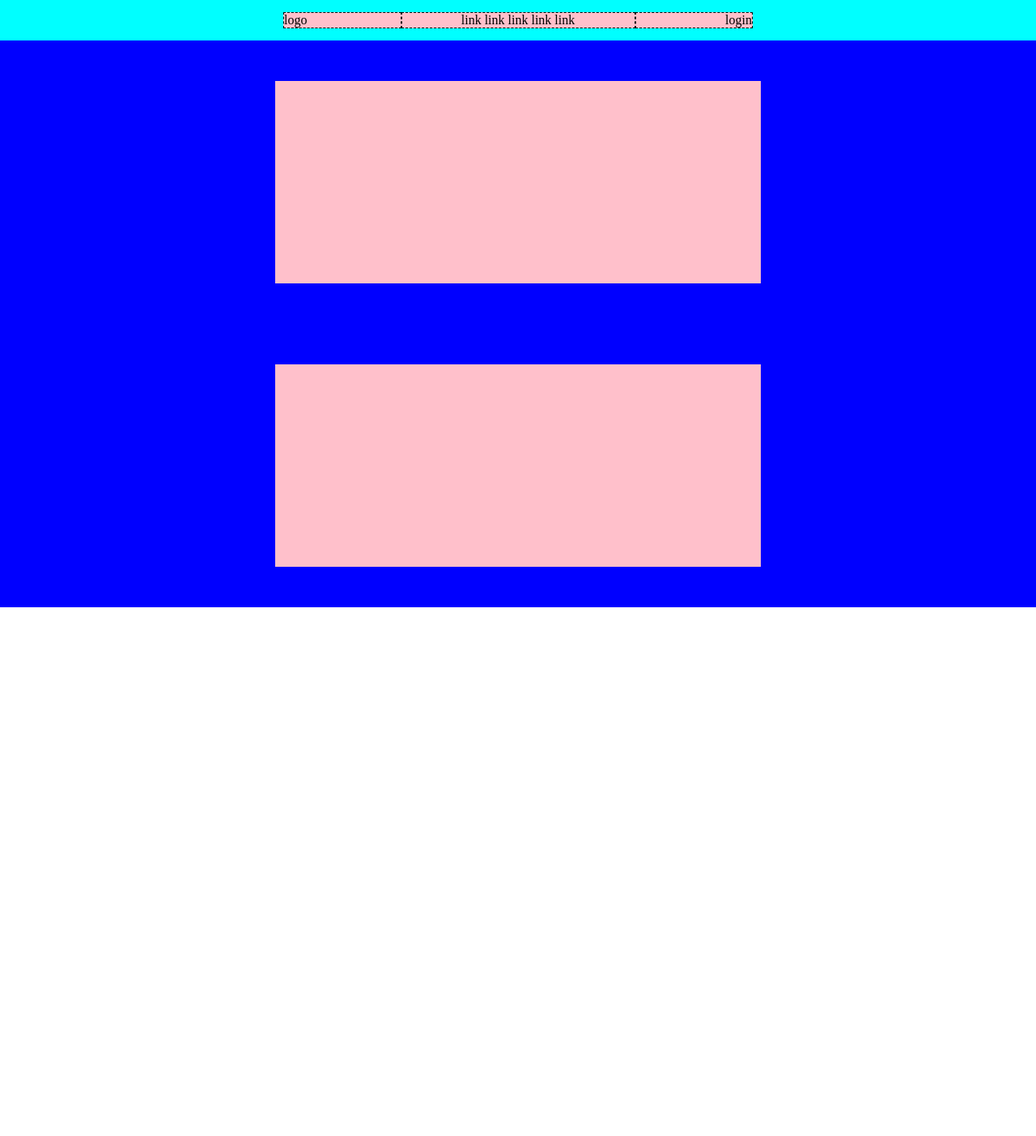
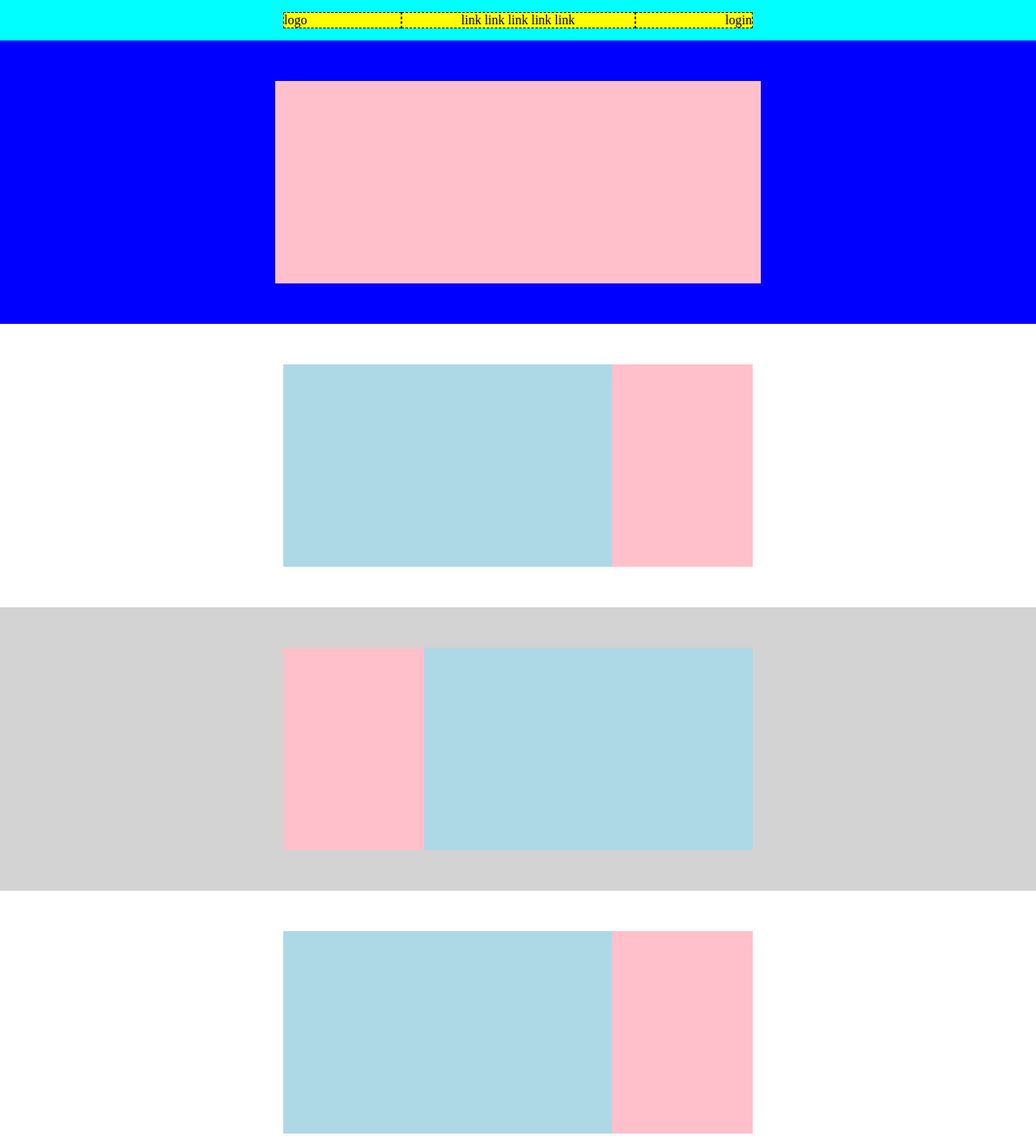
Before and after one commit to JordiMasci/htmlcss-struttura-discord, a plain HTML site: page index.html in a window 1280 px wide. Shown: the top 1403 px of the page at 81% size. Before the commit the page ends 800 px from the top, so only its background shows below. Drawn offline with Linux system fonts and the light colour scheme.

Commit message:
feat: end of main

```diff
--- a/index.html
+++ b/index.html
@@ -8,7 +8,7 @@
 </head>
 <body>
     <header class="flex flex-column">
-        <div class="flex justify-evenly align-center color-pink">
+        <div class="flex justify-evenly align-center color-yellow">
             <div class="border">logo</div>
             <div class="border-2">link link link link link</div>
             <div class="border-3">login</div>
@@ -19,8 +19,30 @@
         <section class="flex section-blu flex-column">
             <div class="container"></div>
         </section>
-        <section class="flex section-blu flex-column">
-            <div class="container"></div>
+        <section class="flex section-white flex-column">
+            <div class="flex padding-350">
+                <div class="container-div-1"></div>
+                <div class="container-div-2"></div>
+
+            </div>
+        </section>
+        <section class="flex section-lightgray flex-column">
+            <div class="flex padding-350">
+                <div class="container-div-2"></div>
+                <div class="container-div-1"></div>
+
+            </div>
+        </section>
+        <section class="flex section-white flex-column">
+            <div class="flex padding-350">
+                <div class="container-div-1"></div>
+                <div class="container-div-2"></div>
+
+            </div>
+        </section>
+
+        <section class="last-section flex flex-column">
+            <div class="green"></div>
         </section>
 
     </main>
--- a/style/style.css
+++ b/style/style.css
@@ -17,6 +17,19 @@ header {
   background-color: pink;
 }
 
+.container-div-1 {
+    width: 70%;
+    height: 250px;
+    background-color: lightblue;
+}
+
+.container-div-2{
+    width: 30%;
+    height: 250px;
+    background-color: pink;
+}
+
+
 .border {
   border: 1px dashed black;
   width: 25%;
@@ -35,19 +48,24 @@ header {
 }
 
 .color-pink {
-  background-color: pink;
+  background-color: rgb(212, 128, 142);
+
 }
 
-.justify-evenly {
+.color-yellow {
+    background-color: yellow;
 }
 
-.space-between {
+/* .justify-evenly {
+} */
+
+/* .space-between {
   justify-content: space;
-}
+} */
 
-.align-center {
+/* .align-center {
   align-items: center;
-}
+} */
 
 .section-blu {
   height: 350px;
@@ -56,6 +74,24 @@ header {
 
 .section-white {
   background-color: white;
+  height: 350px;
+}
+
+.section-lightgray {
+    background-color: lightgray;
+    height: 350px;
+}
+
+.last-section {
+    height: 650px;
+    background-color: lightgray;
+    padding: 0 350px;
+}
+
+.green {
+    background-color: green;
+    height: 500px;
+
 }
 
 .flex {
@@ -66,3 +102,7 @@ header {
   flex-direction: column;
   justify-content: center;
 }
+
+.padding-350 {
+    padding: 350px;
+}
```
